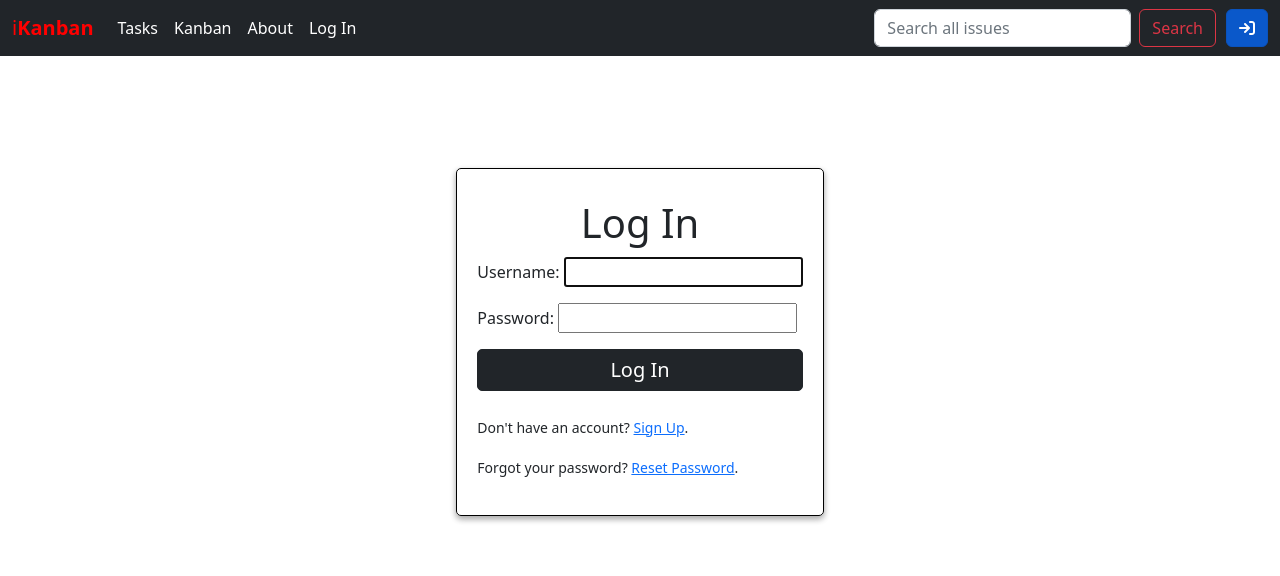
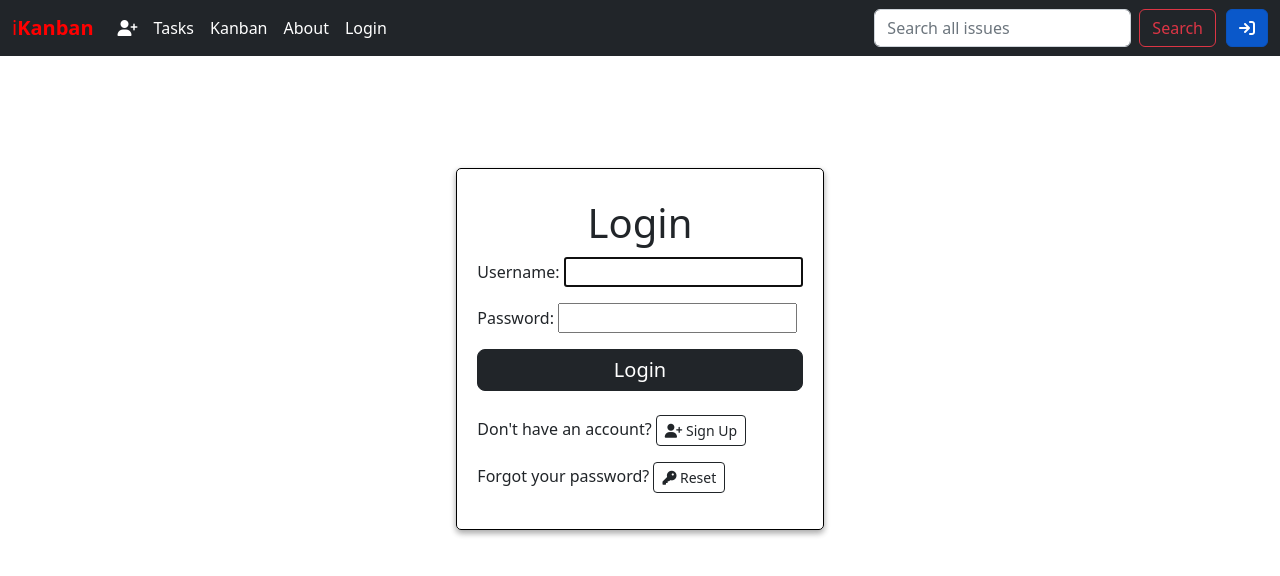
Before and after one commit to timothythomas1/FSDI-Cempetency-Rep-Kanban, a Django app: a page that uses templates/base.html in a window 1280 px wide. Shown: the top 576 px of the page. Run offline with Django 4.2, Linux system fonts and the light colour scheme; parts of the project's set-up code (start-up, migrations or seed data) failed here and were passed over; some libraries are stand-ins or nearby versions.

```diff
--- a/config/settings.py
+++ b/config/settings.py
@@ -45,6 +45,7 @@ INSTALLED_APPS = [
     "pages",
     "issues",
 ]
+
 
 MIDDLEWARE = [
     "django.middleware.security.SecurityMiddleware",
@@ -130,3 +131,5 @@ LOGOUT_REDIRECT_URL = 'login'
 # https://docs.djangoproject.com/en/4.1/ref/settings/#default-auto-field
 
 DEFAULT_AUTO_FIELD = "django.db.models.BigAutoField"
+
+AUTH_USER_MODEL = "accounts.CustomUser"
--- a/issues/admin.py
+++ b/issues/admin.py
@@ -1,6 +1,6 @@
-
 from django.contrib import admin
 from .models import Issue
+# from django.contrib.auth.models import User
 
 # Register your models here.
 admin.site.register(Issue)
--- a/issues/urls.py
+++ b/issues/urls.py
@@ -6,8 +6,7 @@ from .views import (
     IssueDeleteView,
     IssueUpdateView,
     MyIssuedListView,
-    UserProfileUpdateView,
-    # User,
+    # UserProfileUpdateView,
     # UsersView,
     # DraftIssueListView,
     # ArchivedIssueListView,
@@ -20,5 +19,5 @@ urlpatterns = [
     path('<int:pk>/edit/', IssueUpdateView.as_view(), name='edit'),
     path('<int:pk>/delete/', IssueDeleteView.as_view(), name='delete'),
     path('issued/', MyIssuedListView.as_view(), name='my_issued_list'),
-    path('user/<int:pk>/profile/', UserProfileUpdateView.as_view(), name='user_profile'),
+    # path('user/<int:pk>/profile/', UserProfileUpdateView.as_view(), name='user_profile'),
 ]
--- a/static/css/base.css
+++ b/static/css/base.css
@@ -54,12 +54,18 @@ h6{
 #id_title,
 #id_subtitle,
 #id_author,
-#id_body,
+#id_body{
+    padding: 5px;
+    margin: 0px auto;
+    width: 100%;
+    border-radius: 5px;
+}
+
 .create-post {
     padding: 5px;
     margin: 0px auto;
     width: 100%;
-    border-radius: 5px;
+
 }
 
 #confirm-del{
--- a/templates/base.html
+++ b/templates/base.html
@@ -33,13 +33,19 @@
                         </a>
                         <ul class="dropdown-menu">
                             <li><a class="dropdown-item" aria-current="page" href="{% url 'new' %}">Create Issue</a></li>
-                            <li><a class="dropdown-item" aria-current="page" href="{% url 'my_issued_list' %}">My Issued</a></li>
+                            <li><a class="dropdown-item" aria-current="page" href="#">My Issued</a></li>
                             <li><hr class="dropdown-divider"></li>
                             <li><a class="dropdown-item" aria-current="page" href="{% url 'admin:index' %}"><strong>Admin </strong></a></li>
-                            <li><a class="dropdown-item" aria-current="page" href="{% url 'user_profile' user.id %}">My Profile</a></li>
+                            <li><a class="dropdown-item" aria-current="page" href="#">My Profile</a></li>
                             <li><a class="dropdown-item" aria-current="page" href="{% url 'password_change' %}">Password Change</a></li>
                             <li><a class="dropdown-item" href="{% url 'logout' %}">Log Out</a></li>
                         </ul>
+                    </li>
+                    {% else %}
+                    <li class="nav-item">
+                        <a class="nav-link active" aria-current="page" href="{% url 'login' %}">
+                            <i class="fa-solid fa-user-plus"></i>
+                        </a>
                     </li>
                     {% endif %}
                     <li class="nav-item">
@@ -57,7 +63,7 @@
                     </li>
                     {% else %}
                     <li class="nav-item">
-                        <a class="nav-link active" aria-current="page" href="{% url 'login' %}">Log In</a>
+                        <a class="nav-link active" aria-current="page" href="{% url 'login' %}">Login</a>
                     </li>
                     {% endif %}
                 </ul>
@@ -76,6 +82,17 @@
                     </a>
                 </div>
                 {% endif %}
+                {% if not user.is_authenticated %}
+                {% else %}
+                <div class="">
+                    <a id="log-in-icon"
+                       href="{% url 'login' %}"
+                       class="card-link btn btn-danger btn-md active"
+                    >
+                    <i class="fa-solid fa-arrow-right-from-bracket"></i>
+                    </a>
+                </div>
+                {% endif %}
             </div>
         </div>
     </nav>
--- a/templates/issues/user_profile.html
+++ b/templates/issues/user_profile.html
@@ -1,4 +1,4 @@
-{% extends 'base.html' %}
+<!-- {% extends 'base.html' %}
 
 {% block title %}
     Groups
@@ -13,4 +13,4 @@
             <input type="submit" value="Update" class="btn btn-success btn-md" id="update-post-btn">
         </form>
     </div>
-{% endblock content %}
+{% endblock content %}  -->
--- a/templates/registration/logged_out.html
+++ b/templates/registration/logged_out.html
@@ -9,7 +9,7 @@
 
     <div class="logged-out">
         <p>Thank's for visiting!</p>
-        <a href="{% url 'login' %}">Click here</a> to log back in.
+        <a href="{% url 'login' %}"><i class="fa-solid fa-arrow-right-to-bracket"></i></a> to log back in.
     </div>
 
 {% endblock content %}
--- a/templates/registration/login.html
+++ b/templates/registration/login.html
@@ -6,14 +6,14 @@
 
 {% block content %}
     <div class="container sign-up">
-        <h1>Log In</h1>
+        <h1>Login</h1>
         <form method="POST">
             {% csrf_token %}
             {{ form.as_p }}
-            <input type="submit" value="Log In" class="btn btn-dark btn-lg create-post" id="login">
+            <input type="submit" value="Login" class="btn btn-dark btn-lg create-post" id="login">
         </form>
         <br>
-        <p><small>Don't have an account? <a href="{% url 'signup' %}">Sign Up</a>.</small></p>
-        <p><small>Forgot your password? <a href="{% url 'password_reset' %}">Reset Password</a>.</small></p>
+        <p>Don't have an account? <a href="{% url 'signup' %}" class="btn btn-outline-dark btn-sm"><i class="fa-solid fa-user-plus"></i> <span>Sign Up</span></a></p>
+        <p>Forgot your password?  <a href="{% url 'password_reset' %}" class="btn btn-outline-dark btn-sm"><i class="fa-solid fa-key"></i> Reset</a></p>
     </div>
 {% endblock content %}
--- a/templates/registration/password_reset_form.html
+++ b/templates/registration/password_reset_form.html
@@ -6,12 +6,14 @@
 
 {% block content %}
     <div class="container sign-up">
-        <h1>Password Reset</h1>
+        <h1><i class="fa-solid fa-key"></i> Password Reset</h1>
         <p>Type in the email address you have with us below. If it matches our records, you'll recieve an email for resetting your password.</p>
         <form method='POST'>
             {% csrf_token %}
             {{ form.as_p }}
             <input type="submit" value="Reset" class="btn btn-dark btn-lg create-post">
         </form>
+        <br>
+        <p>Wait, I think I remember it.  <a href="{% url 'login' %}" class="btn btn-outline-dark btn-sm"><i class="fa-solid fa-arrow-right-to-bracket"></i>  Login</a> </p>
     </div>
 {% endblock content %}
--- a/templates/registration/signup.html
+++ b/templates/registration/signup.html
@@ -6,15 +6,14 @@
 
 {% block content %}
     <div class=" container sign-up">
-        <h1>Sign Up</h1>
+        <h1>Sign Up <i class="fa-solid fa-user-plus"></i> </h1>
         <form method="POST">
             {% csrf_token %}
             {{ form.as_p }}
             <input type="submit" value="Sign Up" class="btn btn-dark btn-lg create-post">
         </form>
         <br>
-        Already have an account?
-        <a href="{% url 'login' %}">Login</a>
+        <p>I already have an account. <a href="{% url 'login' %}" class="btn btn-outline-dark btn-sm"><i class="fa-solid fa-user-plus"></i> <span>Login</span></a></p>
     </div>
 
 {% endblock content %}
```
Also changed, not shown: accounts/admin.py (+10 -24 lines), accounts/forms.py (added, +14 -0 lines), accounts/models.py (+72 -24 lines), accounts/views.py (+4 -3 lines), issues/models.py (+14 -11 lines), issues/views.py (+24 -23 lines), accounts/migrations/0001_initial.py (added), db.sqlite3, issues/migrations/0001_initial.py, issues/migrations/0002_auto_20221010_0306.py (deleted).
